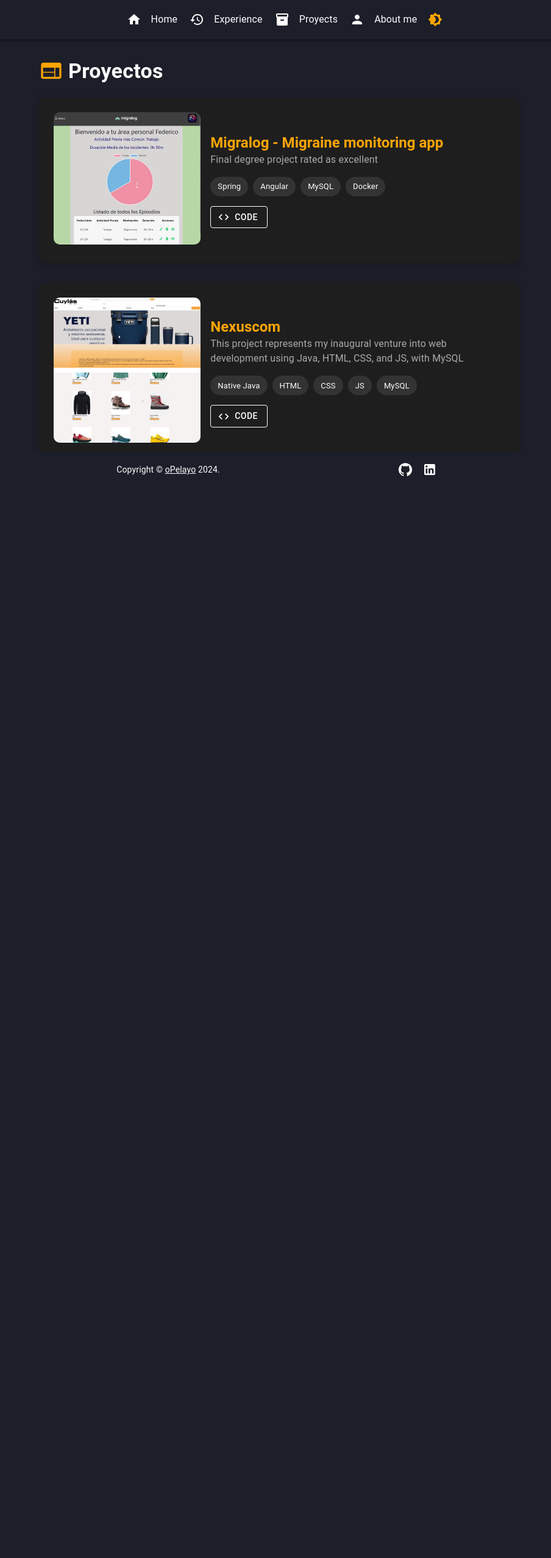
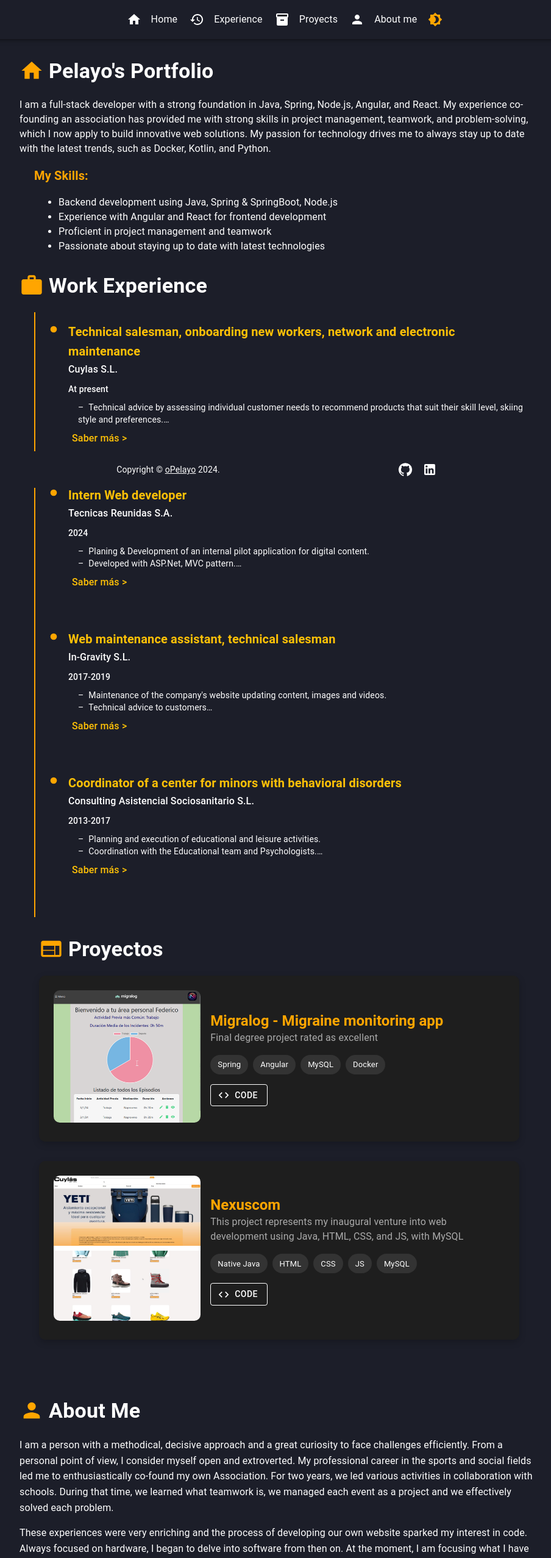
Before and after one commit to oPelayo/portfolio, a React (Create React App) app: page /proyects in a window 1280 px wide. Shown: the top 2555 px of the page at 61% size, without its empty margins (182-1086 px from the left). Before the commit the page ends 864 px from the top, so only its background shows below. Built offline with nearby package versions, Linux system fonts and the light colour scheme.

Commit message:
Change Routed by scrolling down the page

```diff
--- a/src/components/Navbar/Navbar.js
+++ b/src/components/Navbar/Navbar.js
@@ -9,7 +9,7 @@ import List from "@mui/material/List";
 import ListItem from "@mui/material/ListItem";
 import ListItemIcon from "@mui/material/ListItemIcon";
 import ListItemText from "@mui/material/ListItemText";
-import { NavLink } from "react-router-dom";
+//import { NavLink } from "react-router-dom";
 import { mainNavbarItems } from "./consts/navbarItems";
 import "../../index.css";
 import Brightness4Icon from "@mui/icons-material/Brightness4";
@@ -21,11 +21,54 @@ const Navbar = ({ toggleTheme, isDarkMode }) => {
   const [mobileOpen, setMobileOpen] = useState(false);
   const [scrolling, setScrolling] = useState(false);
 
-  const handleActiveLink = (route) => setActiveLink(route);
-
   const handleDrawerToggle = () => {
     setMobileOpen(!mobileOpen);
   };
+
+  const handleScrollToSection = (sectionId) => {
+    const element = document.getElementById(sectionId);
+    if (element) {
+      const yOffset = -64;
+      const yPosition = element.getBoundingClientRect().top + window.pageYOffset + yOffset;
+      window.scrollTo({ top: yPosition, behavior: 'smooth' });
+    }
+  };
+
+  const handleScroll = () => {
+    const sections = mainNavbarItems.map(item => document.getElementById(item.route));
+    const scrollPos = window.pageYOffset || document.documentElement.scrollTop || document.body.scrollTop;
+
+    let activeSection = "";
+
+    for (let i = 0; i < sections.length; i++) {
+      const section = sections[i];
+      if (section && scrollPos >= section.offsetTop - 70) {
+        activeSection = section.id;
+      }
+    }
+
+    setActiveLink(activeSection);
+  };
+
+  useEffect(() => {
+    window.addEventListener("scroll", handleScroll);
+
+    return () => window.removeEventListener("scroll", handleScroll);
+  }, []);
+
+  useEffect(() => {
+    const handleScroll = () => {
+      if (window.scrollY > 56) {
+        setScrolling(true);
+      } else {
+        setScrolling(false);
+      }
+    };
+
+    window.addEventListener("scroll", handleScroll);
+
+    return () => window.removeEventListener("scroll", handleScroll);
+  }, []);
 
   const drawer = (
     <Box sx={{ width: 250 }} onClick={handleDrawerToggle}>
@@ -33,9 +76,10 @@ const Navbar = ({ toggleTheme, isDarkMode }) => {
         {mainNavbarItems.map((item) => (
           <ListItem
           key={item.id}
-            component={NavLink}
-            to={item.route}
-            onClick={() => handleActiveLink(item.route)}
+          onClick={() => {
+            handleScrollToSection(item.route); // Desplaza a la sección
+            setMobileOpen(false); // Cierra el menú móvil
+          }}
           sx={{
             padding: "0 10px",
             borderBottom:
@@ -74,21 +118,6 @@ const Navbar = ({ toggleTheme, isDarkMode }) => {
       </List>
     </Box>
   );
-
-  useEffect(() => {
-    const handleScroll = () => {
-      if (window.scrollY > 56) {
-        setScrolling(true);
-      } else {
-        setScrolling(false);
-      }
-    };
-
-    window.addEventListener("scroll", handleScroll);
-
-    return () => window.removeEventListener("scroll", handleScroll);
-  }, []);
-
 
   return (
     <>
@@ -132,9 +161,7 @@ const Navbar = ({ toggleTheme, isDarkMode }) => {
               {mainNavbarItems.map((item) => (
                 <ListItem
                   key={item.id}
-                  component={NavLink}
-                  to={item.route}
-                  onClick={() => handleActiveLink(item.route)}
+                  onClick={() => handleScrollToSection(item.route)}
                   sx={{
                     padding: "0 2px",
                     border:
--- a/src/components/Navbar/consts/navbarItems.js
+++ b/src/components/Navbar/consts/navbarItems.js
@@ -1,5 +1,5 @@
 import PersonIcon from '@mui/icons-material/Person';
-import HistoryIcon from '@mui/icons-material/History'
+import HistoryIcon from '@mui/icons-material/History';
 import ProyectIcon from '@mui/icons-material/Inventory2';
 import HomeIcon from '@mui/icons-material/Home';
 
@@ -8,25 +8,24 @@ export const mainNavbarItems = [
     id: 0,
     icon: <HomeIcon />,
     label: 'Home',
-        route: 'home',
+    route: 'home', // Esto coincide con el id="home"
   },
   {
     id: 1,
     icon: <HistoryIcon />,
     label: 'Experience',
-        route: 'experience',
+    route: 'experience', // Esto coincide con el id="experience"
+  },
+  {
+    id: 2,
+    icon: <ProyectIcon />,
+    label: 'Proyects',
+    route: 'proyects', // Esto coincide con el id="proyects"
   },
   {
     id: 3,
-        icon: <ProyectIcon />,
-        label: 'Proyects',
-        route: 'proyects',
+    icon: <PersonIcon />,
+    label: 'About me',
+    route: 'aboutme', // Esto coincide con el id="aboutme"
   },
-    {
-        id: 2,
-        icon: <PersonIcon />,
-        label: 'About me ',
-        route: 'aboutme',
-    },
-
-]
+];
--- a/src/routingContainer.js
+++ b/src/routingContainer.js
@@ -1,5 +1,5 @@
 import React from 'react';
-import { Routes, Route } from "react-router-dom";
+//import { Routes, Route } from "react-router-dom";
 import Container from '@mui/material/Container';
 import Box from '@mui/material/Box';
 import { useTheme } from '@mui/material/styles';
@@ -7,7 +7,7 @@ import Navbar from './components/Navbar/Navbar';
 import Copyright from './components/Copyright/Copyright';
 import Home from './pages/Home';
 import Experience from './pages/Experience';
-import Error from './pages/Error';
+// import Error from './pages/Error';
 import AboutMe from './pages/AboutMe';
 import Proyects from './pages/Proyects';
 
@@ -19,6 +19,23 @@ const RoutingContainer = ({ toggleTheme, isDarkMode }) => {
       <Box sx={{ display: 'flex', flexDirection: 'column', height: '100vh', backgroundColor: theme.palette.background.default }}>
         <Navbar toggleTheme={toggleTheme} isDarkMode={isDarkMode} sx={{ borderRadius: '15px' }} />
         <Box sx={{ flex: 1 }}>
+          <section id="home">
+            <Home />
+          </section>
+
+          <section id="experience">
+            <Experience />
+          </section>
+
+          <section id="proyects">
+            <Proyects />
+          </section>
+
+          <section id="aboutme">
+            <AboutMe />
+          </section>
+
+          {/* Rutes, only for routed components
           <Routes>
             <Route path="/" element={<Home />} />
             <Route path="/home" element={<Home />} />
@@ -26,7 +43,7 @@ const RoutingContainer = ({ toggleTheme, isDarkMode }) => {
             <Route path="/proyects" element={<Proyects />} />
             <Route path="/aboutme" element={<AboutMe />} />
             <Route path="*" element={<Error />} />
-          </Routes>
+          </Routes>*/}
         </Box>
         <Copyright />
       </Box>
```
Lines whose indentation alone changed are shown as unchanged.
